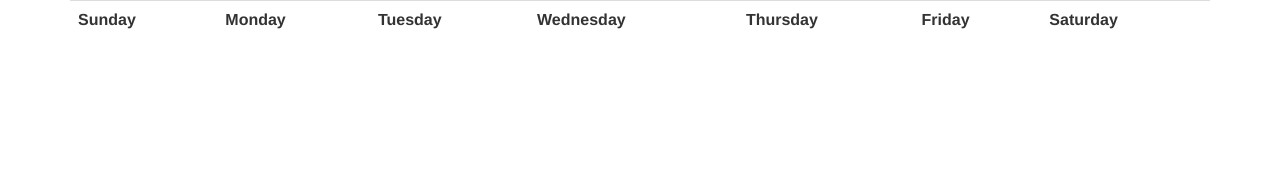
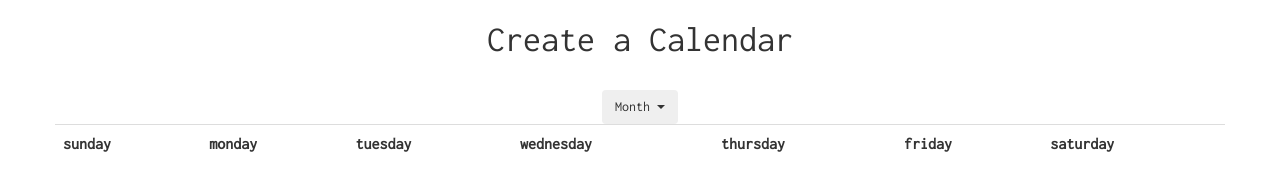
Before and after one commit to erinl1/spring-scripting-2017, a plain HTML site: page calendar.html in a window 1280 px wide. Drawn offline with nearby package versions, Linux system fonts and the light colour scheme.

Commit message:
Dropdown

```diff
--- a/calendar.html
+++ b/calendar.html
@@ -1,7 +1,6 @@
 <html>
 <head>
   <script src="https://ajax.googleapis.com/ajax/libs/jquery/3.1.0/jquery.min.js"></script>
-  <script src ="https://jsonplaceholder.typicode.com/users"></script>
   <link rel="stylesheet" href="https://maxcdn.bootstrapcdn.com/bootstrap/3.3.7/css/bootstrap.min.css"
   integrity="sha384-BVYiiSIFeK1dGmJRAkycuHAHRg32OmUcww7on3RYdg4Va+PmSTsz/K68vbdEjh4u" crossorigin="anonymous">
 
@@ -13,26 +12,53 @@
   <script src="https://maxcdn.bootstrapcdn.com/bootstrap/3.3.7/js/bootstrap.min.js"
   integrity="sha384-Tc5IQib027qvyjSMfHjOMaLkfuWVxZxUPnCJA7l2mCWNIpG9mGCD8wGNIcPD7Txa"
   crossorigin="anonymous"></script>
+  <link rel="stylesheet" type="text/css"
+  href="https://fonts.googleapis.com/css?family=Inconsolata">
   <style>
+  body {
+    font-family: 'Inconsolata';
+  }
   </style>
 </head>
-<div class = "row">
+<body>
+  <div class = "container">
+    <center><div class = "row">
+      <h1>Create a Calendar</h1><br>
+      <div class="dropdown">
+  <button class="btn dropdown-toggle" type="button" data-toggle="dropdown">Month
+  <span class="caret"></span></button>
+  <ul class="dropdown-menu">
+    <li>january</li>
+    <li>february</li>
+    <li>march</li>
+    <li>april</li>
+    <li>may</li>
+    <li>june</li>
+    <li>july</li>
+    <li>august</li>
+    <li>september</li>
+    <li>october</li>
+    <li>november</li>
+    <li>december</li>
+  </ul>
 </div>
-<div class = "row">
-  <div class = "container">
-    <table class = "table">
-      <tr>
-        <th> Sunday </th>
-        <th> Monday </th>
-        <th> Tuesday </th>
-        <th> Wednesday </th>
-        <th> Thursday </th>
-        <th> Friday </th>
-        <th> Saturday </th>
-      </tr>
-    </table>
+    </div>
+    <div class = "row">
+      <table class = "table">
+        <tr class = "weekname">
+        </tr>
+      </table>
+    </div></center>
   </div>
-</div>
+</body>
 <script>
+var weekday = ["sunday", "monday", "tuesday", "wednesday", "thursday", "friday", "saturday"];
+for(var i = 0; i <=weekday.length-1; i++){
+$(".weekname").append("<th class = '" + weekday[i] + "'>" + weekday[i] + "</th>");
+}
+for(var i = 1; i <= 5; i++){
+  $(".table").append("<tr class = 'row" + i + "'></tr>");
+}
+console.log
 </script>
 </html>
```
